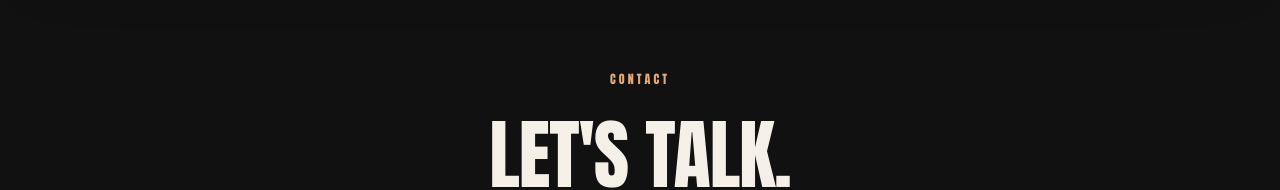
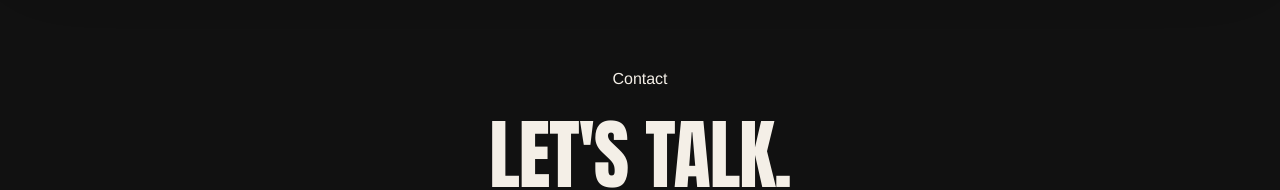
Before and after one commit to vixaontheblock/crbro, a Next.js app: page /contact in a window 1280 px wide. Shown: the part 174-364 px from the top of the page. Built offline with nearby package versions, Linux system fonts and the light colour scheme.

Commit message:
Change 'kicker' span to 'tag-label' in contact page

```diff
--- a/src/app/contact/page.js
+++ b/src/app/contact/page.js
@@ -16,7 +16,7 @@ export default function ContactPage() {
         }}
       >
         <div className="container" style={{ textAlign: "center" }}>
-          <span className="kicker">Contact</span>
+          <span className="tag-label">Contact</span>
 
           <h1 className="title" style={{ marginTop: "26px" }}>
             Let&apos;s talk.
```
